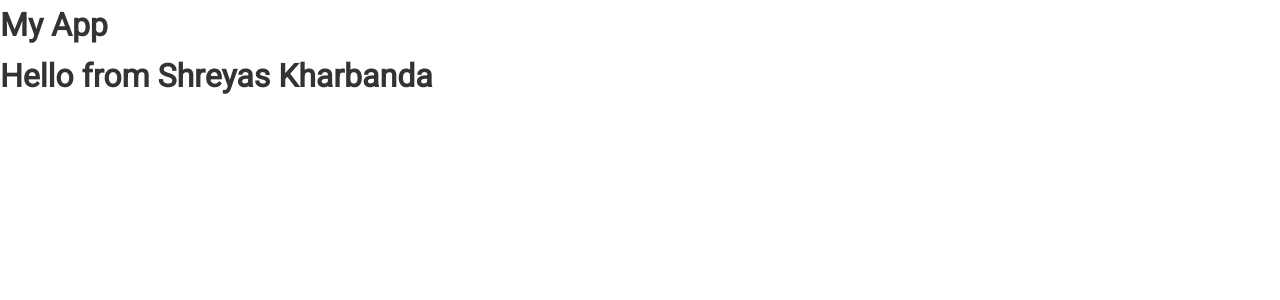
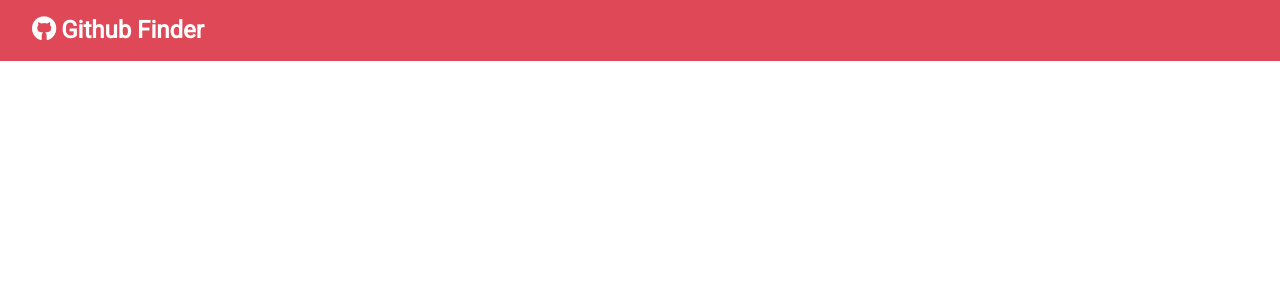
Before and after one commit to Alphacode18/ReactJS-Course, a React (Create React App) app in the folder github-finder/: page / in a window 1280 px wide. Shown: the top 300 px of the page. Built offline with nearby package versions, Linux system fonts and the light colour scheme.

Commit message:
Components, Props, and PropTypes

```diff
--- a/github-finder/public/index.html
+++ b/github-finder/public/index.html
@@ -9,6 +9,9 @@
   <meta name="description" content="Web site created using create-react-app" />
   <link rel="apple-touch-icon" href="%PUBLIC_URL%/logo192.png" />
   <link rel="manifest" href="%PUBLIC_URL%/manifest.json" />
+  <link rel="stylesheet" href="https://use.fontawesome.com/releases/v5.6.3/css/all.css"
+  integrity="sha384-UHRtZLI+pbxtHCWp1t77Bi1L4ZtiqrqD80Kn4Z8NTSRyMA2Fd33n5dQ8lWUE00s/"
+  crossorigin="anonymous"/>
   <title>GitHub Finder</title>
 </head>
 
--- a/github-finder/src/App.js
+++ b/github-finder/src/App.js
@@ -1,14 +1,12 @@
 import React, { Component } from 'react';
+import Navbar from './components/layout/Navbar';
 import './App.css';
 
 class App extends Component {
   render() {
-    const name = 'Shreyas Kharbanda';
-    const loading = false;
     return (
       <div className="app">
-        <h1>My App</h1>
-        {loading ? <h4>Loading...</h4> : <h1>Hello from {name}</h1>}
+        <Navbar />
       </div>
     );
   }
--- /dev/null
+++ b/github-finder/src/components/layout/Navbar.js
@@ -0,0 +1,24 @@
+import React, { Component } from 'react';
+import PropTypes from 'prop-types';
+
+class Navbar extends Component {
+    static defaultProps = {
+        title: 'Github Finder',
+        icon: "fab fa-github"
+    };
+    static propTypes = {
+        title: PropTypes.string.isRequired,
+        icon: PropTypes.string.isRequired
+    };
+    render() {
+        return (
+            <nav className='navbar bg-primary'>
+                <h1>
+                    <i className={this.props.icon}/> {this.props.title}
+                </h1>
+            </nav>
+        )
+    }
+}
+
+export default Navbar
```
Also changed, not shown: github-finder/src/components/users/UserItem.js (added, +13 -0 lines), 1 other file (tests, documents, lock files or other folders).
